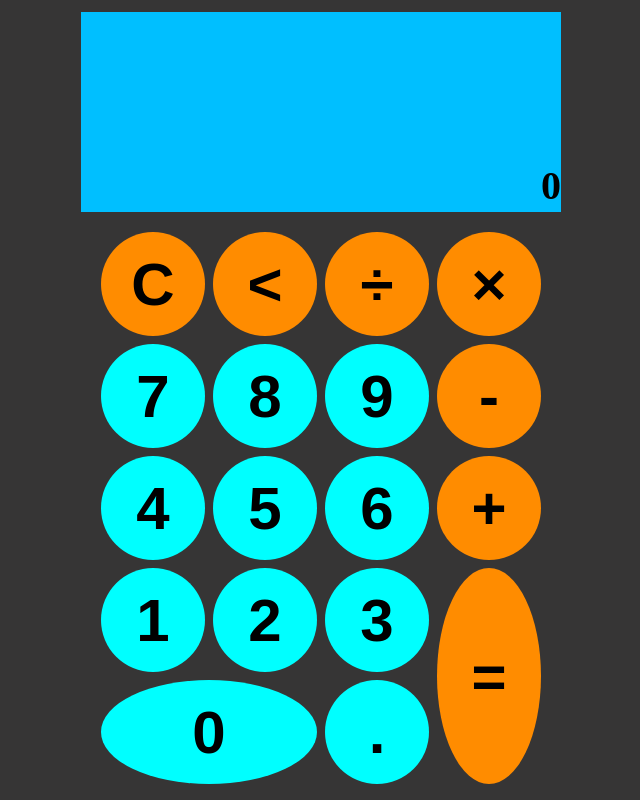
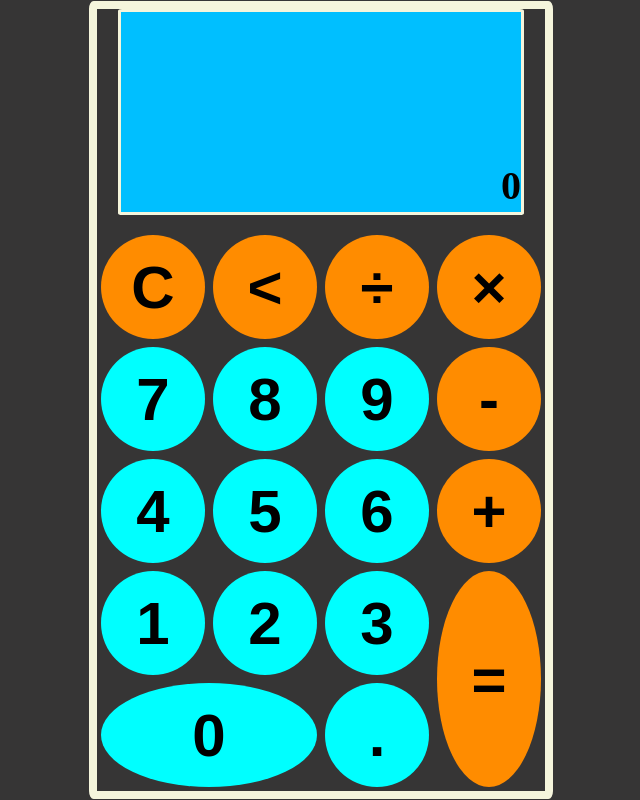
Before and after one commit to arinata/calculator, a plain HTML site: page index.html in a window 1280 px wide. Shown: the whole page, without its empty margins (319-959 px from the left). Drawn offline with nearby package versions, Linux system fonts and the light colour scheme.

Commit message:
Add some border to give visualization

```diff
--- a/index.html
+++ b/index.html
@@ -7,6 +7,7 @@
         <script src="https://ajax.googleapis.com/ajax/libs/jquery/3.5.1/jquery.min.js"></script>
     </head>
     <body>
+        <div class="bordering">
             <div class="displayContainer">
                 <div id="display3" class="display"></div>
                 <div id="display2" class="display"></div>
@@ -79,6 +80,8 @@
                     </button>
                 </div>
             </div>
+        </div>
+
         <script src="calculator.js"></script>
     </body>
 </html>
--- a/style.css
+++ b/style.css
@@ -8,9 +8,19 @@ body,html{
     justify-content: center;
 }
 
+.bordering{
+    border-style: solid;
+    border-radius: 1%;
+    border-color: beige;
+    border-width: 1vmin;
+    display: flex;
+    flex-direction: column;
+    align-items: center;
+}
+
 .displayContainer{
     height: 25vmin;
-    width: 60vmin;
+    width: 50vmin;
     background-color: deepskyblue;
     margin-bottom: 2vmin;
     display: flex;
@@ -18,6 +28,9 @@ body,html{
     flex-direction: column;
     align-items: center;
     text-align: right;
+    border-style: solid;
+    border-radius: 1%;
+    border-color: beige;
 }
 
 .container{
@@ -81,5 +94,5 @@ body,html{
     font-size: 5vmin;
     font-weight:750;
     height: 75%;
-    width: 60vmin;
+    width: 50vmin;
 }
```
Lines whose indentation alone changed are shown as unchanged.
